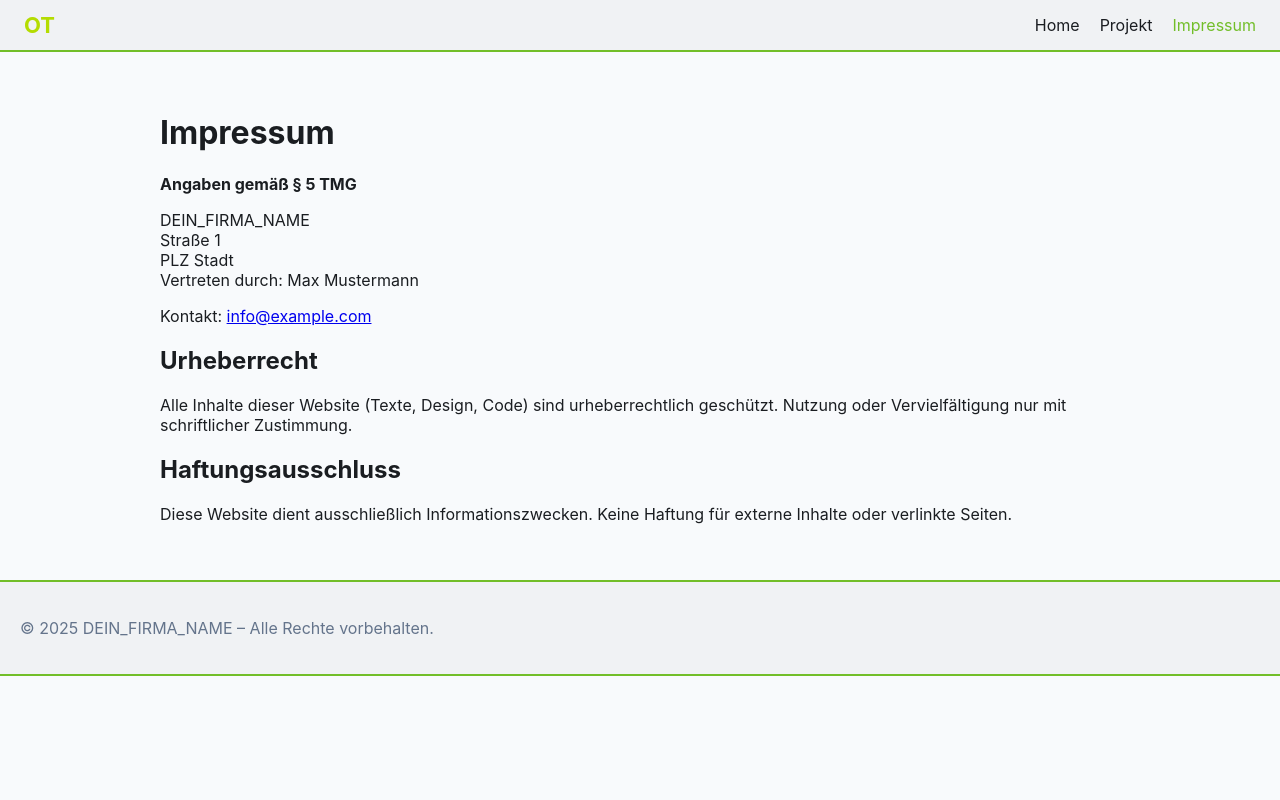
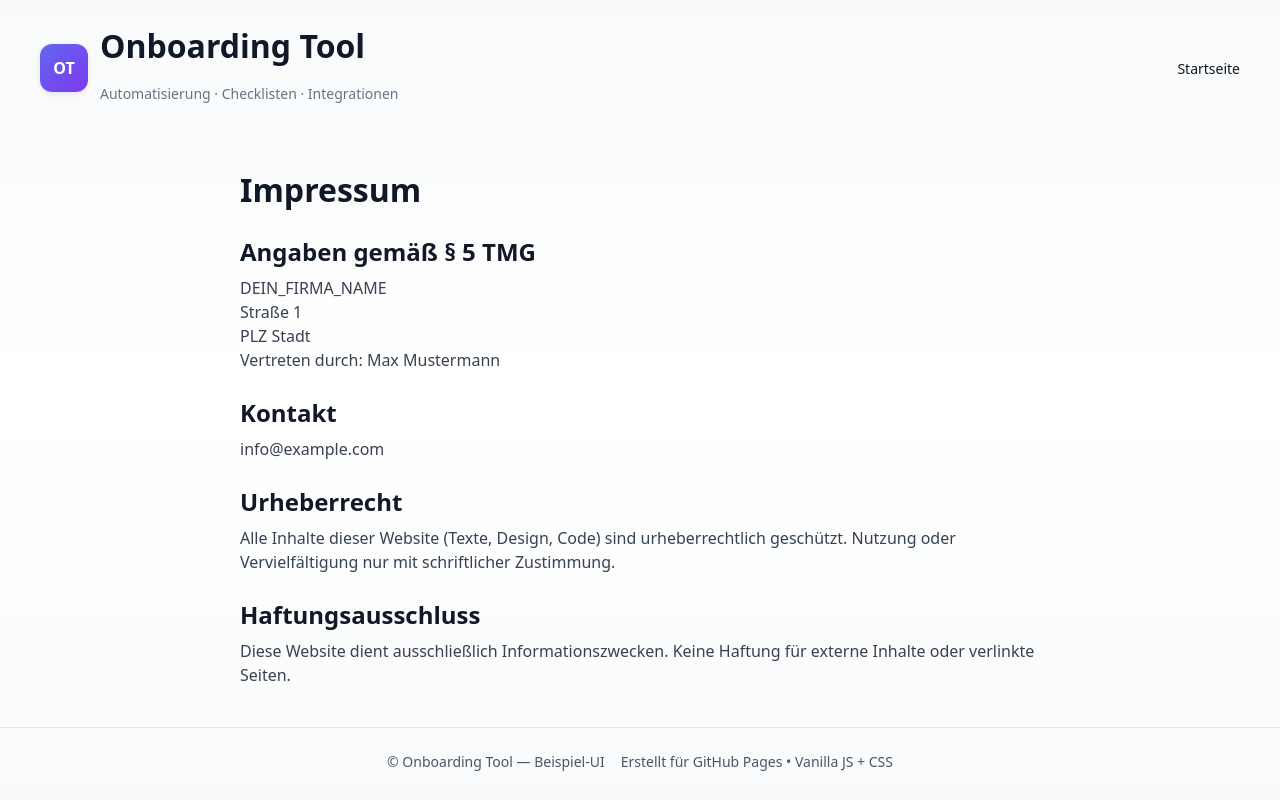
Before and after one commit to KitKatHTL/OnboardingTool---Dynatrace, a plain HTML site: page impressum.html in a window 1280 px wide. Drawn offline with Linux system fonts and the light colour scheme.

Commit message:
Refactor impressum.html structure and styles

```diff
--- a/impressum.html
+++ b/impressum.html
@@ -1,43 +1,123 @@
-<!doctype html>
+<!DOCTYPE html>
 <html lang="de">
 <head>
-<meta charset="utf-8">
-<meta name="viewport" content="width=device-width, initial-scale=1">
-<title>Impressum – Onboarding Tool</title>
-<link rel="stylesheet" href="assets/css/style.css">
-<script defer src="assets/js/main.js"></script>
+  <meta charset="UTF-8" />
+  <meta name="viewport" content="width=device-width, initial-scale=1.0" />
+  <title>Impressum — Onboarding Tool</title>
+  <style>
+    :root {
+      --indigo: #6366f1;
+      --purple: #7c3aed;
+      --blue: #0ea5e9;
+      --gray-50: #f9fafb;
+      --gray-100: #f3f4f6;
+      --gray-200: #e5e7eb;
+      --gray-500: #6b7280;
+      --gray-600: #4b5563;
+      --gray-700: #374151;
+      --text-color: #111827;
+    }
+    body {
+      font-family: system-ui, -apple-system, sans-serif;
+      color: var(--text-color);
+      background: linear-gradient(to bottom, var(--gray-50), white, var(--gray-50));
+      margin: 0;
+    }
+    header {
+      max-width: 1200px;
+      margin: 0 auto;
+      padding: 1.5rem;
+      display: flex;
+      align-items: center;
+      justify-content: space-between;
+    }
+    header .logo {
+      display: flex;
+      align-items: center;
+      gap: 0.75rem;
+    }
+    .logo-icon {
+      width: 3rem;
+      height: 3rem;
+      border-radius: 0.75rem;
+      background: linear-gradient(to bottom right, var(--indigo), var(--purple));
+      display: flex;
+      align-items: center;
+      justify-content: center;
+      color: white;
+      font-weight: bold;
+      box-shadow: 0 2px 6px rgba(0,0,0,0.1);
+    }
+    nav a {
+      margin-left: 1rem;
+      text-decoration: none;
+      font-size: 0.875rem;
+      color: var(--text-color);
+    }
+    nav a:hover { text-decoration: underline; }
+    main {
+      max-width: 800px;
+      margin: 0 auto;
+      padding: 2rem 1.5rem;
+    }
+    h1, h3, h4 { margin: 0; }
+    h1 { font-size: 2rem; font-weight: 800; margin-bottom: 1rem; }
+    h3 { font-size: 1.5rem; font-weight: 700; margin-top: 1.5rem; }
+    p { margin: 0.5rem 0; color: var(--gray-700); line-height: 1.5; }
+    footer {
+      border-top: 1px solid var(--gray-200);
+      padding: 1.5rem 0;
+      font-size: 0.875rem;
+      color: var(--gray-600);
+      display: flex;
+      justify-content: center;
+      gap: 1rem;
+    }
+  </style>
 </head>
 <body>
-<header class="site-header">
-<div class="logo">OT</div>
-<nav>
-<ul>
-<li><a href="index.html">Home</a></li>
-<li><a href="projektbeschreibung.html">Projekt</a></li>
-<li><a href="impressum.html" class="active">Impressum</a></li>
-</ul>
-</nav>
-</header>
+  <header>
+    <div class="logo">
+      <div class="logo-icon">OT</div>
+      <div>
+        <h1>Onboarding Tool</h1>
+        <p style="font-size:0.875rem; color: var(--gray-500);">Automatisierung · Checklisten · Integrationen</p>
+      </div>
+    </div>
+    <nav>
+      <a href="index.html">Startseite</a>
+    </nav>
+  </header>
 
+  <main>
+    <h1>Impressum</h1>
 
-<main class="container">
-<h1>Impressum</h1>
-<p><strong>Angaben gemäß § 5 TMG</strong></p>
-<p>DEIN_FIRMA_NAME<br>Straße 1<br>PLZ Stadt<br>Vertreten durch: Max Mustermann</p>
-<p>Kontakt: <a href="mailto:info@example.com">info@example.com</a></p>
+    <h3>Angaben gemäß § 5 TMG</h3>
+    <p>
+      DEIN_FIRMA_NAME<br>
+      Straße 1<br>
+      PLZ Stadt<br>
+      Vertreten durch: Max Mustermann
+    </p>
 
+    <h3>Kontakt</h3>
+    <p>info@example.com</p>
 
-<h2>Urheberrecht</h2>
-<p>Alle Inhalte dieser Website (Texte, Design, Code) sind urheberrechtlich geschützt. Nutzung oder Vervielfältigung nur mit schriftlicher Zustimmung.</p>
+    <h3>Urheberrecht</h3>
+    <p>
+      Alle Inhalte dieser Website (Texte, Design, Code) sind urheberrechtlich geschützt.
+      Nutzung oder Vervielfältigung nur mit schriftlicher Zustimmung.
+    </p>
 
+    <h3>Haftungsausschluss</h3>
+    <p>
+      Diese Website dient ausschließlich Informationszwecken. Keine Haftung für externe Inhalte oder verlinkte Seiten.
+    </p>
+  </main>
 
-<h2>Haftungsausschluss</h2>
-<p>Diese Website dient ausschließlich Informationszwecken. Keine Haftung für externe Inhalte oder verlinkte Seiten.</p>
-</main>
-
-
-<footer class="site-footer">
-<p>© <span id="year"></span> DEIN_FIRMA_NAME – Alle Rechte vorbehalten.</p>
-</footer>
+  <footer>
+    <span>© Onboarding Tool — Beispiel-UI</span>
+    <span>Erstellt für GitHub Pages • Vanilla JS + CSS</span>
+  </footer>
 </body>
 </html>
```
